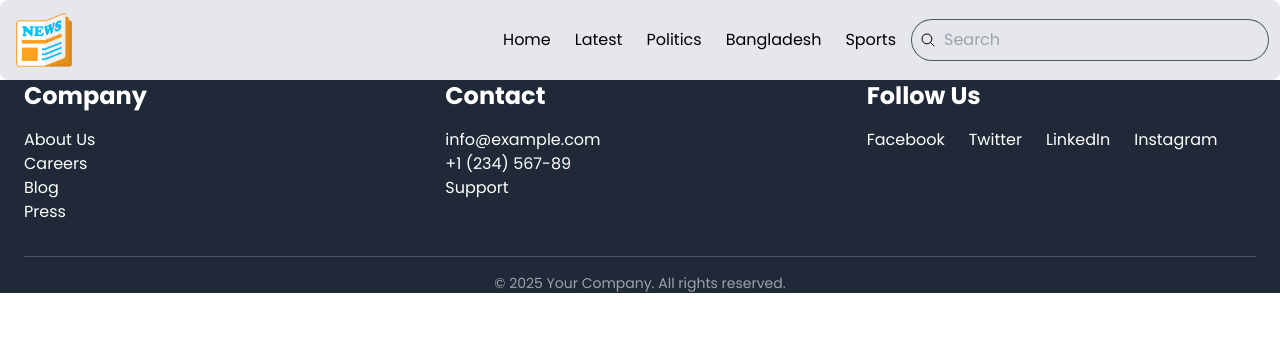
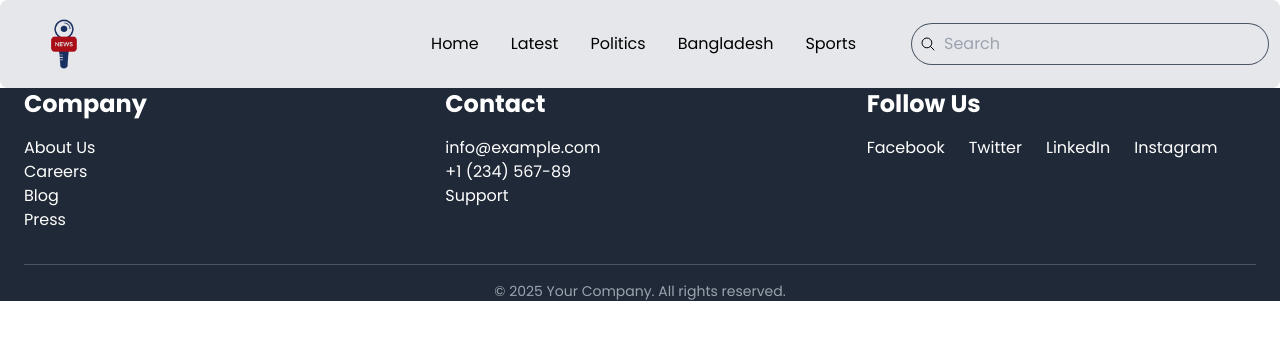
Before and after one commit to Sazzad-Hosen-Mahim/news-hub, a React (Vite) app: page /search/1 in a window 1280 px wide. Shown: the top 340 px of the page. Built offline with nearby package versions, Linux system fonts and the light colour scheme.

Commit message:
header button changed

```diff
--- a/src/components/Navabr.jsx
+++ b/src/components/Navabr.jsx
@@ -1,5 +1,5 @@
 import { useState } from "react";
-import logo from "../assets/images/logo.png";
+import logo from "../../public/logo2.png";
 import Navitem from "./UI/Navitem";
 import { IoSearchOutline } from "react-icons/io5";
 import { IoIosMenu } from "react-icons/io";
@@ -8,11 +8,11 @@ import { Link } from "react-router-dom";
 const Navabr = () => {
   const [menu, setMenu] = useState(false);
   return (
-    <div className="w-full  bg-gray-200 rounded-lg ">
+    <div className="w-full bg-gray-200 rounded-lg ">
       <div className="flex flex-wrap items-center justify-between py-3">
         <Link to="/">
           <div className="cursor-pointer ms-4">
-            <img className="w-auto h-14" src={logo} alt="logo" />
+            <img className="w-auto h-16" src={logo} alt="logo" />
           </div>
         </Link>
 
@@ -20,7 +20,7 @@ const Navabr = () => {
           <div className="hidden lg:block mx-auto">
             <Navitem />
           </div>
-          <div className="items-center hidden gap-2 p-2 me-3 rounded-full sm:flex ring-1 ring-gray-600 focus-within:ring-2 focus-within:ring-primary ">
+          <div className="items-center hidden gap-2 p-2 me-3 rounded-full sm:flex ring-1 ring-gray-600 focus-within:ring-2 focus-within:ring-blue-400 ">
             <IoSearchOutline />
             <input
               className="outline-none bg-gray-200"
--- a/src/components/UI/Navitem.jsx
+++ b/src/components/UI/Navitem.jsx
@@ -3,37 +3,32 @@ import { Link } from "react-router-dom";
 const Navitem = () => {
   return (
     <div>
-      <ul className="flex items-center gap-6 w-full">
+      <ul className="flex items-center gap-8  me-10 w-full">
         <Link to="/">
-          <li className="transition-all cursor-pointer hover:text-primary">
+          <li className="cursor-pointer hover:text-blue-400 hover:border-b-2 hover:border-blue-400 transition transform hover:-translate-y-1 motion-reduce:transition-none motion-reduce:hover:transform">
             Home
           </li>
         </Link>
         <Link to="/news/category/latest">
-          <li className="transition-all cursor-pointer hover:text-primary">
+          <li className="cursor-pointer hover:text-blue-400 hover:border-b-2 hover:border-blue-400 transition transform hover:-translate-y-1 motion-reduce:transition-none motion-reduce:hover:transform">
             Latest
           </li>
         </Link>
         <Link to="/news/category/politics">
-          <li className="transition-all cursor-pointer hover:text-primary">
+          <li className="cursor-pointer hover:text-blue-400 hover:border-b-2 hover:border-blue-400 transition transform hover:-translate-y-1 motion-reduce:transition-none motion-reduce:hover:transform">
             Politics
           </li>
         </Link>
         <Link to="/news/category/bangladesh">
-          <li className="transition-all cursor-pointer hover:text-primary">
+          <li className="cursor-pointer hover:text-blue-400 hover:border-b-2 hover:border-blue-400 transition transform hover:-translate-y-1 motion-reduce:transition-none motion-reduce:hover:transform">
             Bangladesh
           </li>
         </Link>
         <Link to="/news/category/sports">
-          <li className="transition-all cursor-pointer hover:text-primary">
+          <li className="cursor-pointer hover:text-blue-400 hover:border-b-2 hover:border-blue-400 transition transform hover:-translate-y-1 motion-reduce:transition-none motion-reduce:hover:transform">
             Sports
           </li>
         </Link>
-        {/* <li className='transition-all cursor-pointer hover:text-primary'>Crypto</li>
-            <li className='transition-all cursor-pointer hover:text-primary'>wealth</li>
-            <li className='transition-all cursor-pointer hover:text-primary'>International</li>
-            <li className='transition-all cursor-pointer hover:text-primary'>Gallery</li>
-            <li className='transition-all cursor-pointer hover:text-primary'>More</li> */}
       </ul>
     </div>
   );
```
Also changed, not shown: public/logo.jpg (added), public/logo2.png (added).
